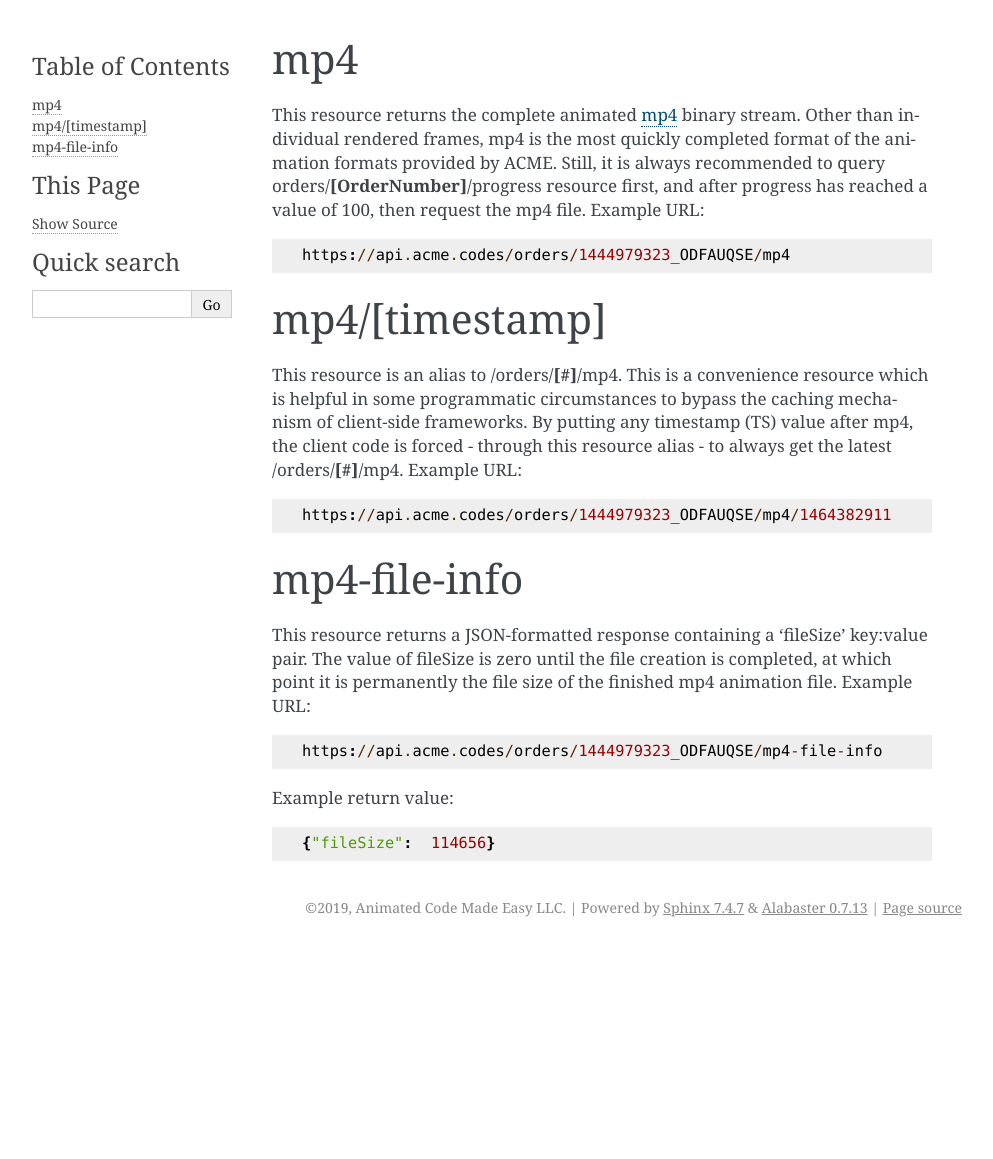
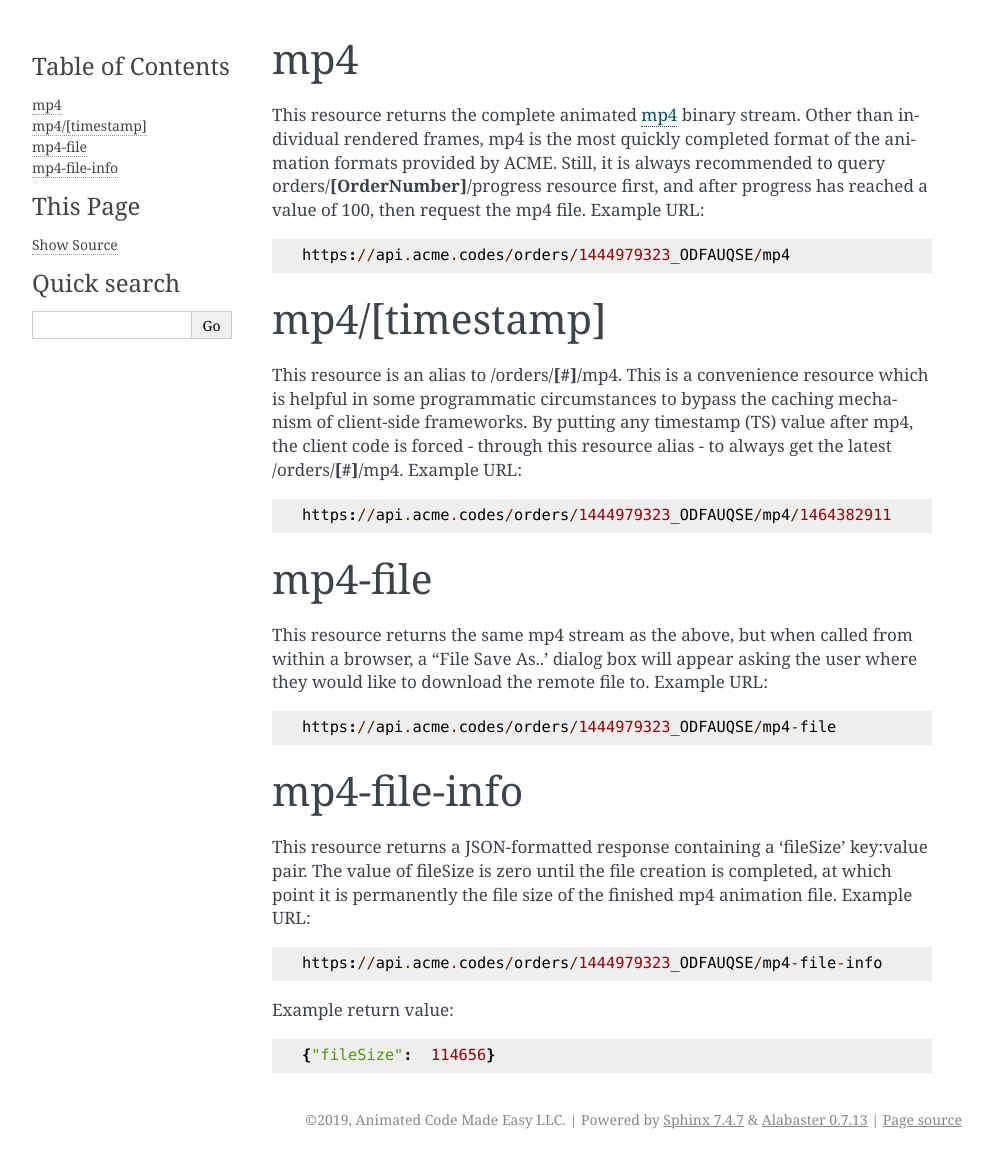
Before and after one commit to pcmillerAcme/docs, a Sphinx documentation site: the page built from source/mp4.rst, in a window 1280 px wide. Shown: the whole page, without its empty margins (148-1141 px from the left). Built offline with Sphinx 7.4.7, drawn with Linux system fonts in a browser that asks for light colours; before the commit the page ends 947 px from its top, so only the background shows below that.

Commit message:
added mp4-file

```diff
--- a/source/mp4.rst
+++ b/source/mp4.rst
@@ -20,6 +20,14 @@
     https://api.acme.codes/orders/1444979323_ODFAUQSE/mp4/1464382911
 
 
+mp4-file
+#############
+
+This resource returns the same mp4 stream as the above, but when called from within a browser, a "File Save As..' dialog box will appear asking the user where they would like to download the remote file to. Example URL:
+::
+
+    https://api.acme.codes/orders/1444979323_ODFAUQSE/mp4-file
+
 mp4-file-info
 #############
 
```
